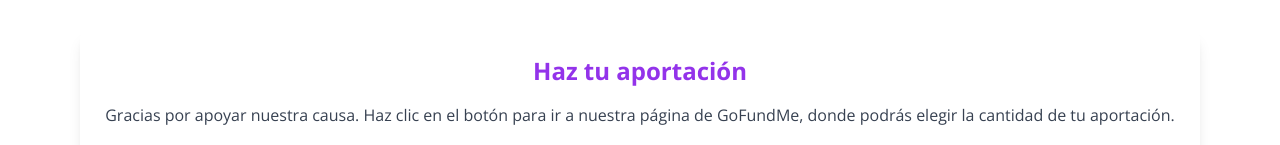
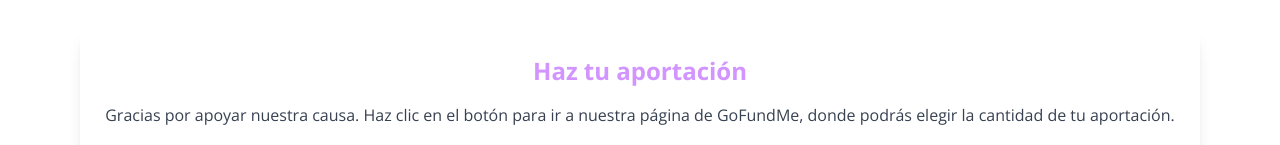
Before and after one commit to Mamproject/webmam, a Next.js app: page /es/join in a window 1280 px wide. Shown: the part 145-290 px from the top of the page. Built offline with nearby package versions, Linux system fonts and the light colour scheme; no server answers; what @sinclair/typebox would draw is missing.

Commit message:
Update page.tsx

```diff
--- a/src/app/[lang]/join/page.tsx
+++ b/src/app/[lang]/join/page.tsx
@@ -31,7 +31,7 @@ export default async function Join({
       <Container horizontal className="mb-8 md:mb-16">
         {/* Sección para redirigir a GoFundMe */}
         <div className="flex flex-col items-center bg-white p-6 rounded-lg shadow-lg text-center">
-          <h2 className="text-2xl font-bold text-purple-600 mb-4">
+          <h2 className="text-2xl font-bold text-purple mb-4">
             {dictionary.donation_title || "Haz tu Donación"}
           </h2>
           <p className="text-gray-700 mb-6">
```
